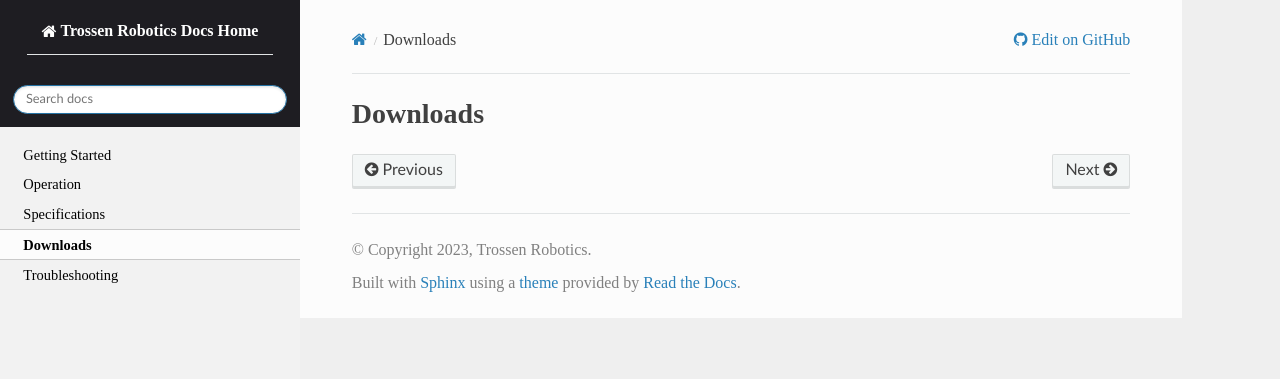
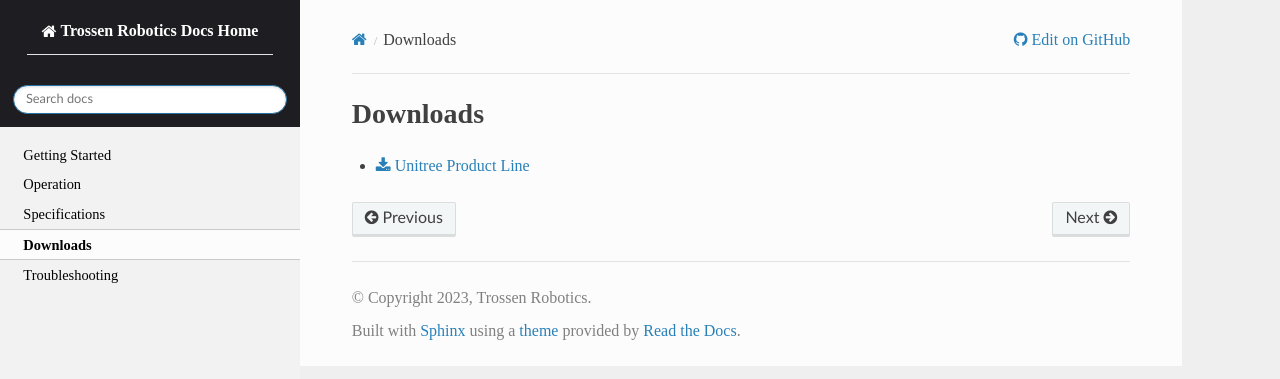
Before and after one commit to TrossenRobotics/unitree_b1_docs, a Sphinx documentation site: the page built from docs/downloads.rst, in a window 1280 px wide. Shown: the top 379 px of the page. Built offline with Sphinx 7.4.7 and the Read the Docs theme 2.0.0, drawn with Linux system fonts in a browser that asks for light colours; some web fonts are replaced; formulas are drawn with MathJax 3.

Commit message:
Add downloads

```diff
--- a/docs/downloads.rst
+++ b/docs/downloads.rst
@@ -1,3 +1,5 @@
 =========
 Downloads
 =========
+
+*   :download:`Unitree Product Line<https://www.trossenrobotics.com/Shared/Unitree%20Robot/unitree-robotics-introduction-products-line_v1.2_en.pdf>`
```
